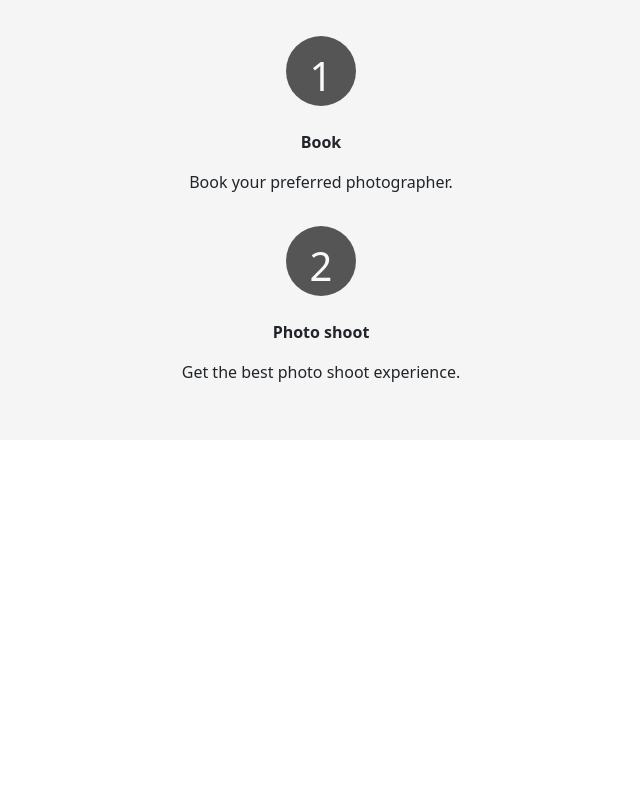
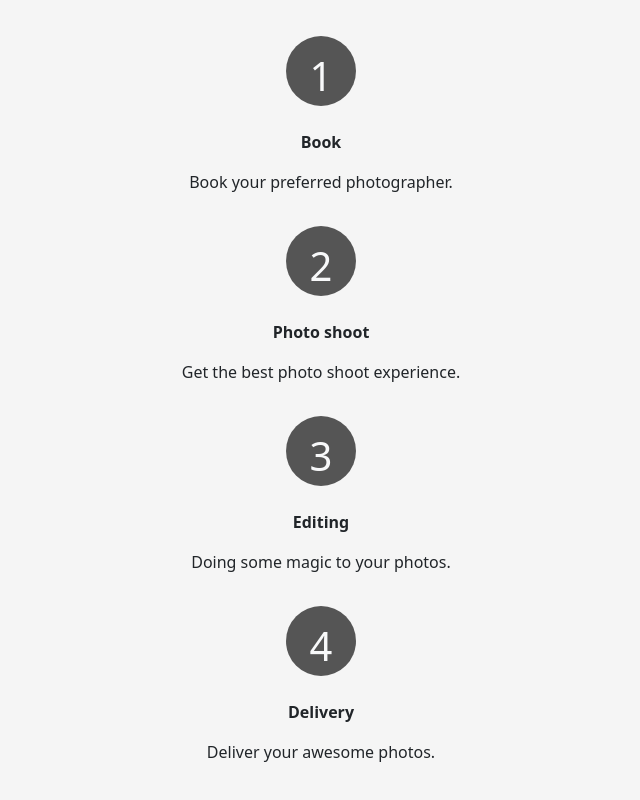
Before and after one commit to faisal-zuchri/signstudio.id, a plain HTML site: page index.html in a window 1280 px wide. Shown: the part 2149-2949 px from the top of the page, without its empty margins (319-959 px from the left). Before the commit the page ends 2589 px from the top, so only its background shows below. Drawn offline with nearby package versions, Linux system fonts and the light colour scheme.

Commit message:
first-commit

```diff
--- a/index.html
+++ b/index.html
@@ -378,6 +378,46 @@
           <p class="fs-6 fw-normal text-dark mt-3">
             Get the best photo shoot experience.
           </p>
+
+          <div class="d-flex justify-content-center" style="width: 100%">
+            <h1
+              class="fs-1 fw-normal text-light p-3 mt-3"
+              style="
+                background-color: #555;
+                height: 70px;
+                width: 70px;
+                border-radius: 50%;
+              "
+            >
+              3
+            </h1>
+          </div>
+
+          <p class="fs-6 fw-bold text-dark mt-3">Editing</p>
+
+          <p class="fs-6 fw-normal text-dark mt-3">
+            Doing some magic to your photos.
+          </p>
+
+          <div class="d-flex justify-content-center" style="width: 100%">
+            <h1
+              class="fs-1 fw-normal text-light p-3 mt-3"
+              style="
+                background-color: #555;
+                height: 70px;
+                width: 70px;
+                border-radius: 50%;
+              "
+            >
+              4
+            </h1>
+          </div>
+
+          <p class="fs-6 fw-bold text-dark mt-3">Delivery</p>
+
+          <p class="fs-6 fw-normal text-dark mt-3">
+            Deliver your awesome photos.
+          </p>
         </div>
       </div>
     </section>
```
